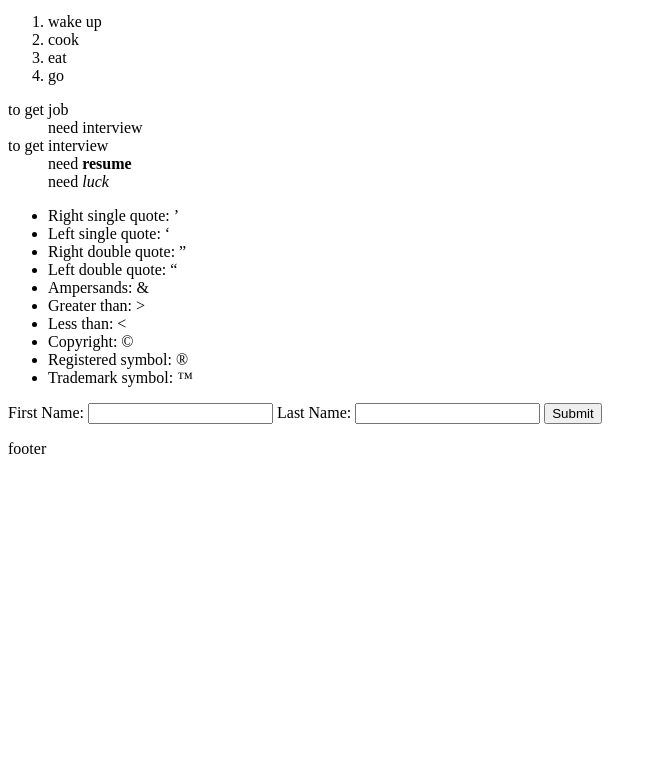
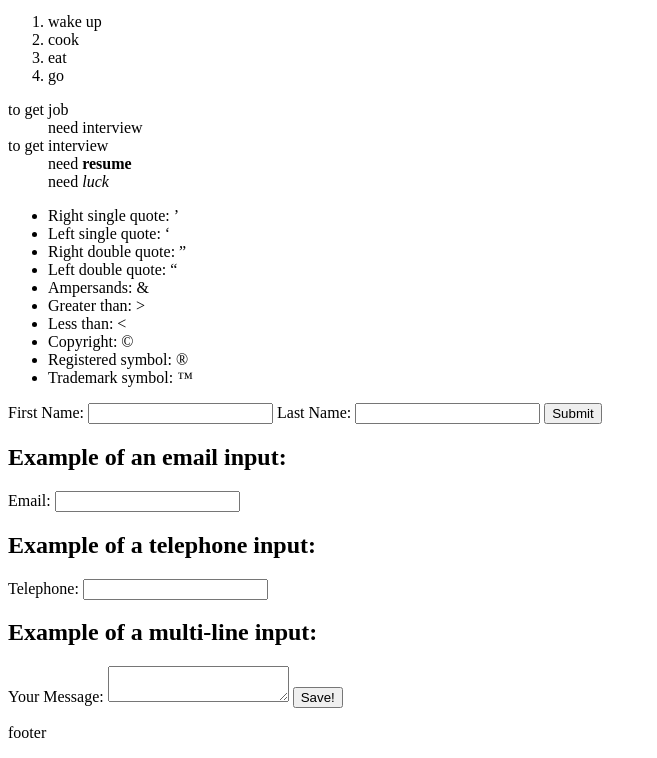
Before and after one commit to ywCN/reviewHTMLandCSS, a plain HTML site: page index3.html in a window 1280 px wide. Shown: the part 101-859 px from the top of the page, without its empty margins (0-657 px from the left). Before the commit the page ends 800 px from the top, so only its background shows below. Drawn offline with Linux system fonts and the light colour scheme.

Commit message:
input type

```diff
--- a/index3.html
+++ b/index3.html
@@ -55,6 +55,22 @@
 
         </form>
 
+        <form>
+            <h2>Example of an email input:</h2>
+            <label for="email">Email:</label>
+            <input id="email" type="email" name="email">
+
+            <h2>Example of a telephone input:</h2>
+            <label for="telephone">Telephone:</label>
+            <input id="telephone" type="tel" name="telephone">
+
+            <h2>Example of a multi-line input:</h2>
+            <label for="yourMessage">Your Message:</label>
+            <textarea id="yourMessage" name="yourMessage"></textarea>
+            <input type="submit" value="Save!">
+
+        </form>
+
         <footer>
             <p>footer</p>
         </footer>
```
